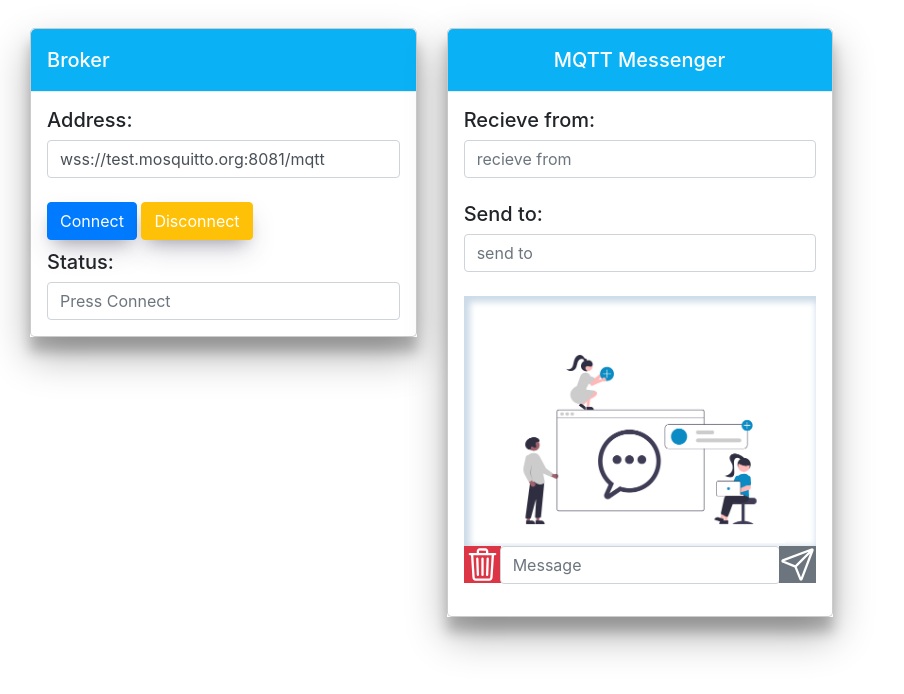
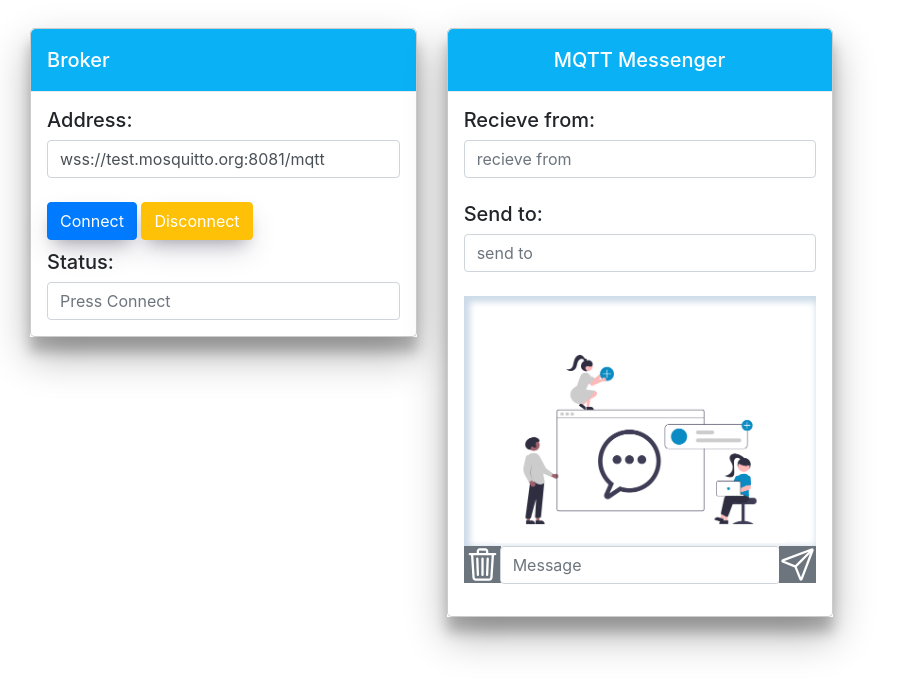
Before and after one commit to carl6227/mqttMessenger, a website: page index.html in a window 1280 px wide. Shown: the whole page, without its empty margins (0-904 px from the left). Drawn offline with nearby package versions, Linux system fonts and the light colour scheme.

Commit message:
Update index.html

```diff
--- a/index.html
+++ b/index.html
@@ -85,7 +85,7 @@
 
                                 <div class="input-group mb-3">
                                     <div class="input-group-prepend">
-                                        <ion-icon class="bg-danger"id="clear"name="trash-outline"></ion-icon>
+                                        <ion-icon class="bg-secondary"id="clear"name="trash-outline"></ion-icon>
                                     </div>
                                     <div class="custom-file">
                                         <input type="text" class="form-control" id="pubMessage"
```
